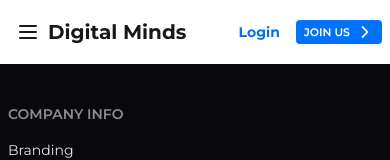
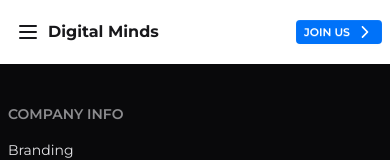
Before and after one commit to ahsanulazim/digital-minds-app, a React (Vite) app: page / in a window 390 px wide. Shown: the top 160 px of the page. Built offline with nearby package versions, Linux system fonts and the light colour scheme.

Commit message:
subscription image link fixed

```diff
--- a/src/components/Header.jsx
+++ b/src/components/Header.jsx
@@ -33,7 +33,7 @@ const Header = () => {
                                 </label>
                             </div>
                             {/* <div className="mx-2 flex-1 px-2">Navbar Title</div> */}
-                            <NavLink to="/digital-minds-app" className="text-xl font-bold">Digital Minds</NavLink>
+                            <NavLink to="/digital-minds-app" className="text-md lg:text-xl font-bold">Digital Minds</NavLink>
                         </div>
                         <div className="hidden navbar-center lg:flex">
                             <ul className="menu menu-horizontal px-1 font-bold text-zinc-500">
@@ -42,8 +42,9 @@ const Header = () => {
                             </ul>
                         </div>
                         <div className="navbar-end gap-x-4 lg:gap-x-8">
-                            <Link to="/login" className="text-main text-sm font-bold">Login</Link>
+                            <Link to="/login" className="hidden sm:block text-main text-sm font-bold">Login</Link>
                             <Link to="/register"><button className="btn btn-xs lg:btn-md bg-main border-0 text-white">JOIN US <IoIosArrowForward className='text-lg' /></button></Link>
+
                         </div>
                     </header>
                 </div>
--- a/src/components/Hero.jsx
+++ b/src/components/Hero.jsx
@@ -10,8 +10,8 @@ const Hero = () => {
                         src={girl}
                         className="xl:-mr-25" alt="boy" />
                     <div>
-                        <h6 className="text-sm text-center lg:text-left font-bold text-main lg:mb-5">Online</h6>
-                        <h1 className="text-5xl text-center lg:text-left font-bold leading-15">HIGH QUALITY COURSES</h1>
+                        <h6 className="text-sm mx-auto mb-2 lg:m-0 text-center lg:text-left font-bold bg-main/15 text-main w-max px-3 py-2 rounded-full">Online</h6>
+                        <h1 className="text-3xl sm:text-5xl text-center lg:text-left font-bold leading-10 sm:leading-15">HIGH QUALITY COURSES</h1>
                         <p className="py-6 text-center lg:text-left">
                             Every day brings with it a fresh set of learning possibilities.
                         </p>
--- a/src/components/Subscribe.jsx
+++ b/src/components/Subscribe.jsx
@@ -5,7 +5,7 @@ import Title from "./Title";
 const Subscribe = () => {
     return (
         <div className="bg-black px-2 py-10">
-            <div className={`max-w-[1050px] mx-auto px-2 py-10 bg-white bg-[url(src/assets/Images/envelope.png)] rounded-3xl shadow-md`}>
+            <div className={`max-w-[1050px] mx-auto px-2 py-10 bg-white bg-[url('/envelope.png')] rounded-3xl shadow-md`}>
                 <Title title="Our Expert Teachers" badge="Newsletter" description="Problems trying to resolve the conflict between
 the two major realms of Classical physics: Newtonian mechanics" />
                 <div className="mx-auto w-max">
```
Also changed, not shown: public/envelope.png (renamed from src/assets/Images/envelope.png).
